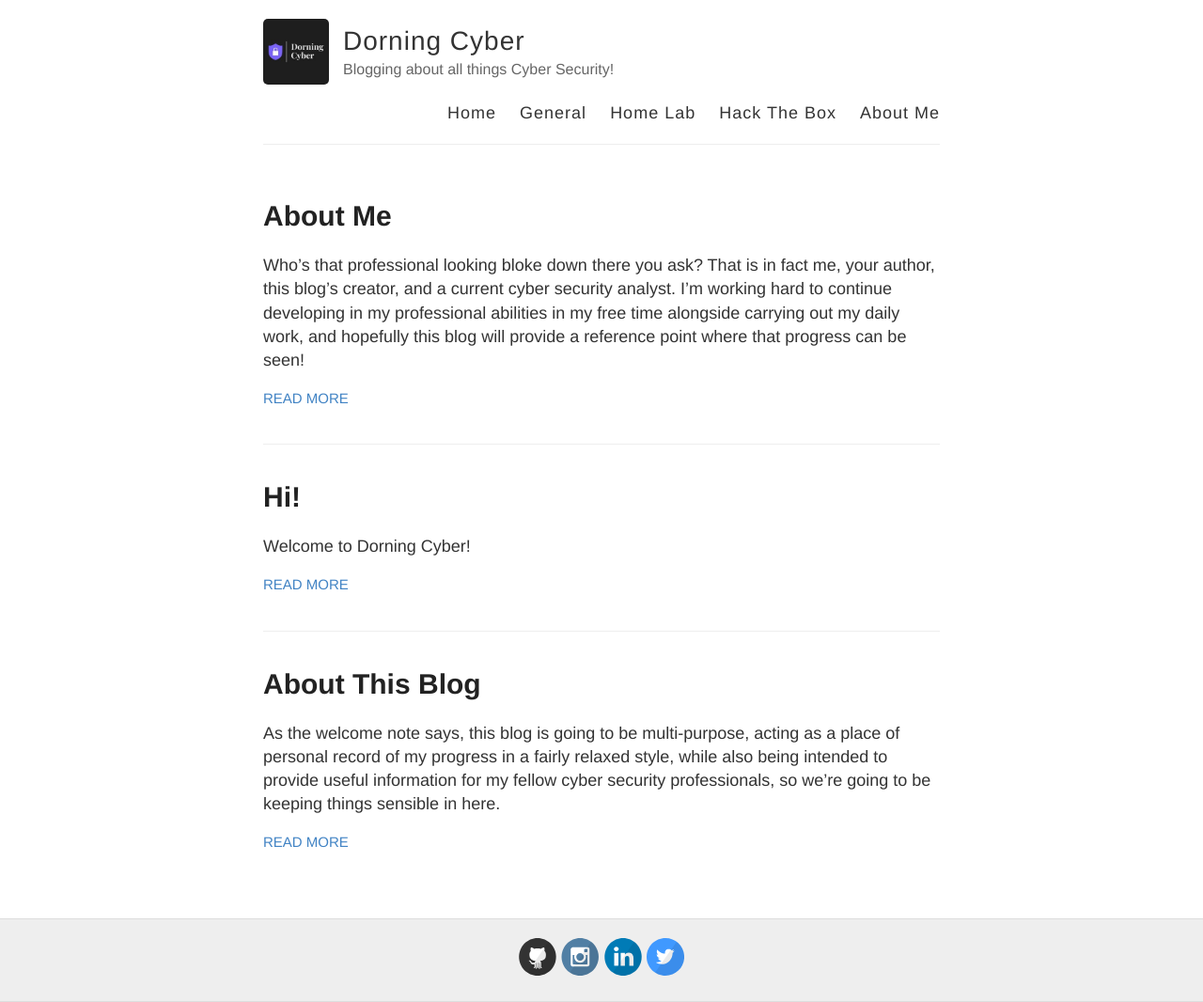
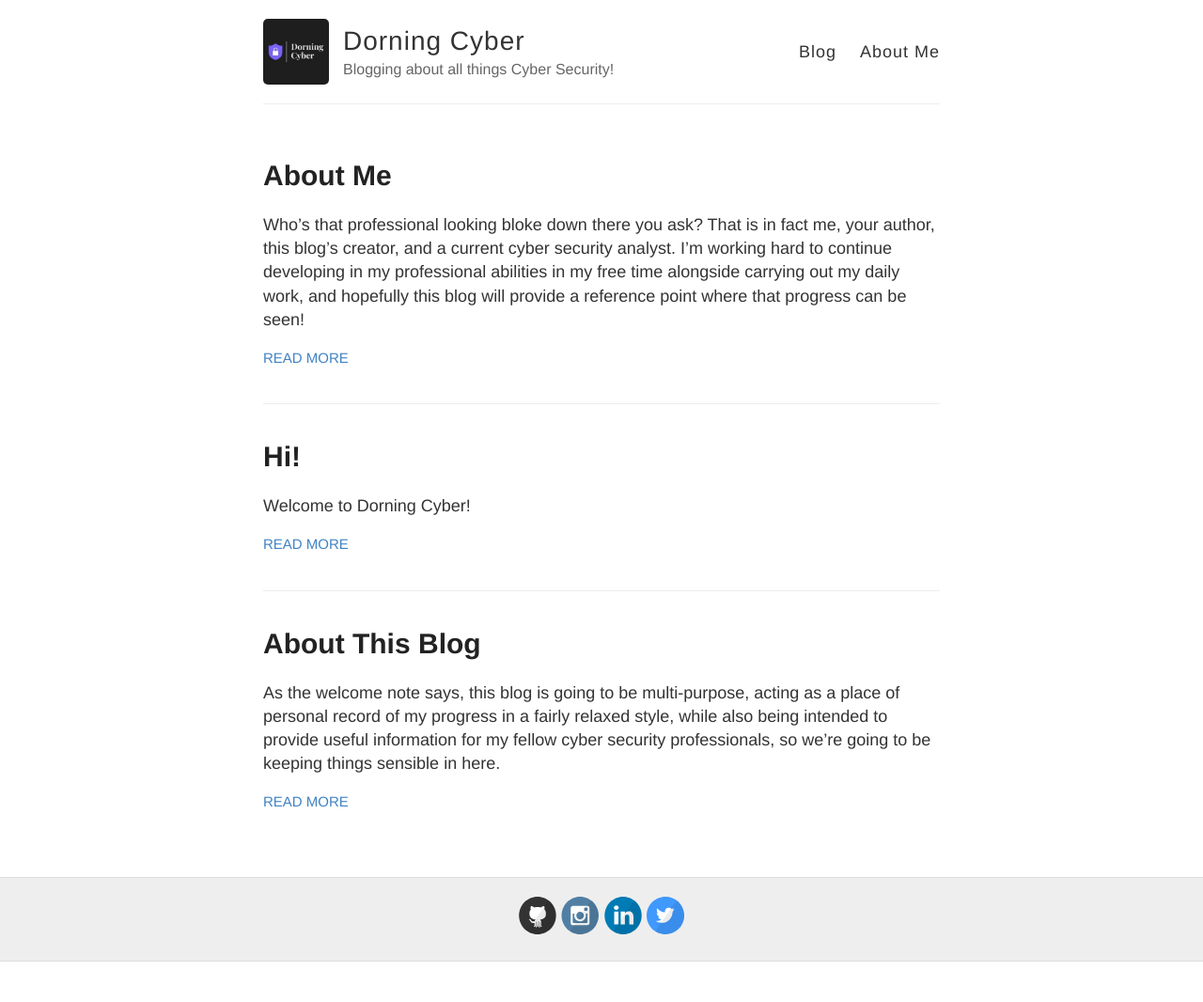
Before and after one commit to LeeDorning/LeeDorning.github.io, a Jekyll site: the page built from index.html, in a window 1280 px wide. Shown: the whole page at 94% size. Built offline with Jekyll 4.4.1, drawn with Linux system fonts in a browser that asks for light colours; after the commit the page ends 1023 px from its top, so only the background shows below that.

Commit message:
Update default.html

```diff
--- a/_layouts/default.html
+++ b/_layouts/default.html
@@ -27,10 +27,7 @@
           </div>
 
           <nav>
-            <a href="{{ site.baseurl }}/">Home</a>
-            <a href="{{ site.baseurl }}/general">General</a>
-            <a href="{{ site.baseurl }}/homelab">Home Lab</a>
-            <a href="{{ site.baseurl }}/htb">Hack The Box</a>
+            <a href="{{ site.baseurl }}/">Blog</a>
             <a href="{{ site.baseurl }}/aboutme">About Me</a>
           </nav>
         </header>
```
